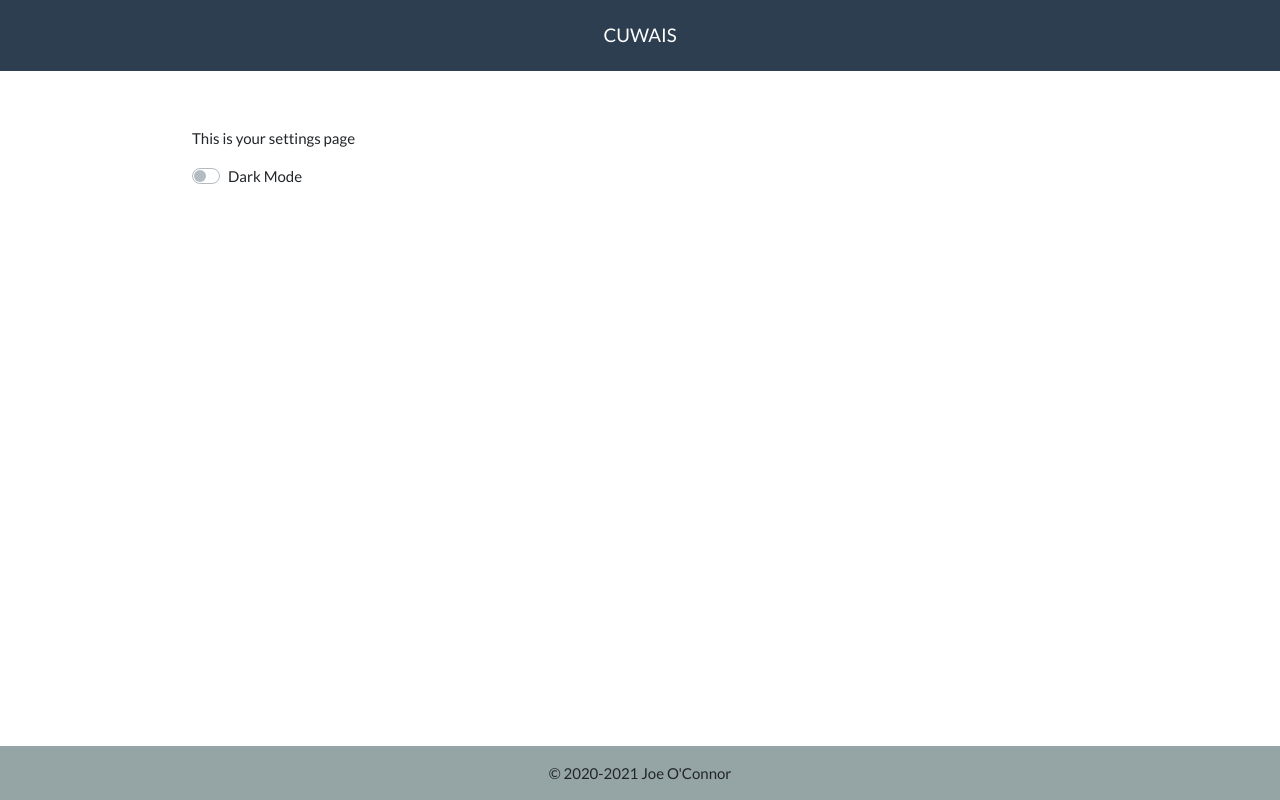
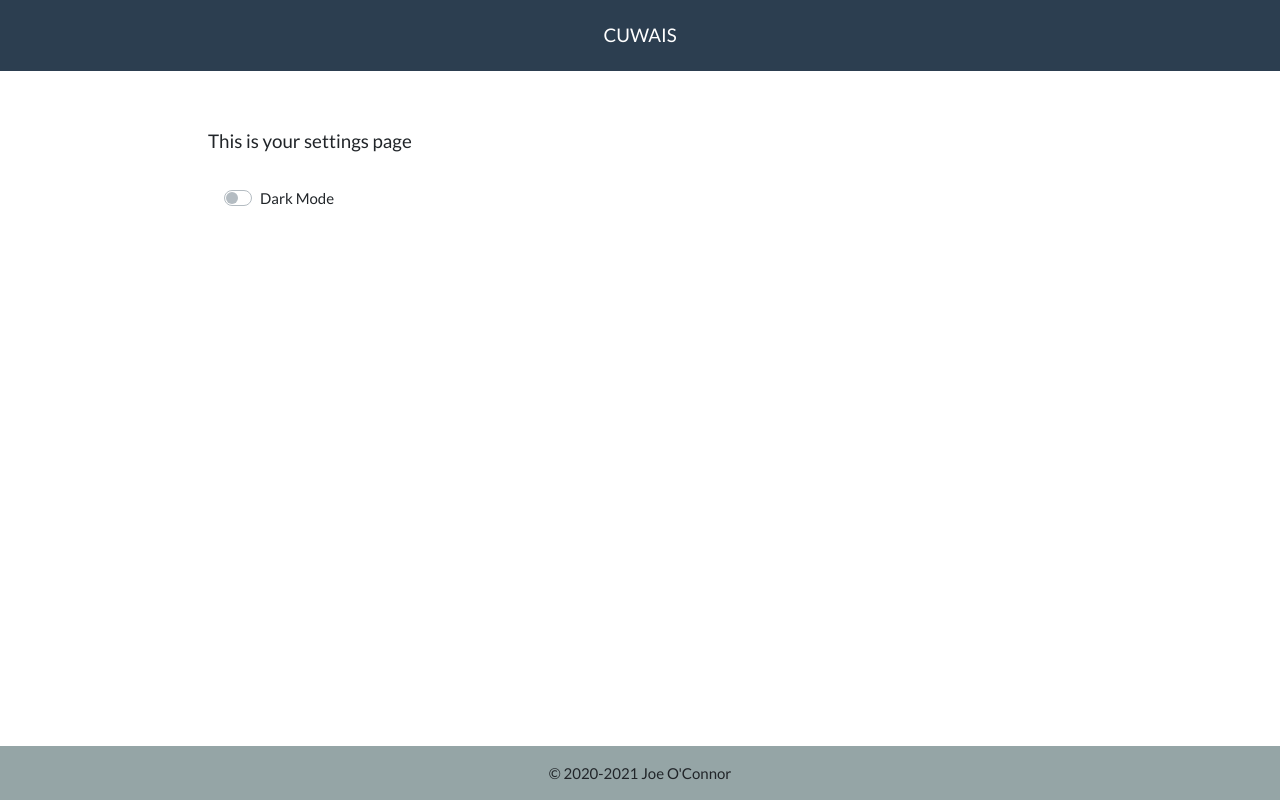
Before and after one commit to AI-Wars-Soc/web-api, a Flask app: template server/templates/me.html in a window 1280 px wide. Run offline with Flask 2, Linux system fonts and the light colour scheme; the template is opened without the code that fills it, so the values that code supplies are empty; some libraries are stand-ins or nearby versions.

Commit message:
Added better formatting to settings page

```diff
--- a/server/static/css/style.css
+++ b/server/static/css/style.css
@@ -5,7 +5,7 @@ body {
   display: flex;
   flex-direction: column;
   flex-wrap: nowrap;
-  overflow: hidden;
+  overflow-x: hidden;
 }
 .content {
   flex: 1 0 auto;
@@ -15,7 +15,6 @@ body {
 }
 
 #leaderboard {
-
 }
 .leaderboard-position {
   width: 100px;
--- a/server/templates/me.html
+++ b/server/templates/me.html
@@ -1,9 +1,14 @@
 {% extends "base.html" %}
 {% block content %}
+    <div class="d-flex justify-content-center justify-content-sm-start">
         <h1>{{ user.display_name }}</h1>
-    <p class="important">
+    </div>
+    <div class="px-3 d-none d-sm-block">
+        <p class="lead">
             This is your settings page
         </p>
+    </div>
+    <div class="d-flex justify-content-center justify-content-sm-start px-3 m-lg-3">
         <div class="custom-control custom-switch">
             <script>
                 function changeTheme(v) {
@@ -23,4 +28,5 @@
                    onchange="changeTheme(this)">
             <label class="custom-control-label" for="darkModeSwitch">Dark Mode</label>
         </div>
+    </div>
 {% endblock %}
```
Lines whose indentation alone changed are shown as unchanged.
